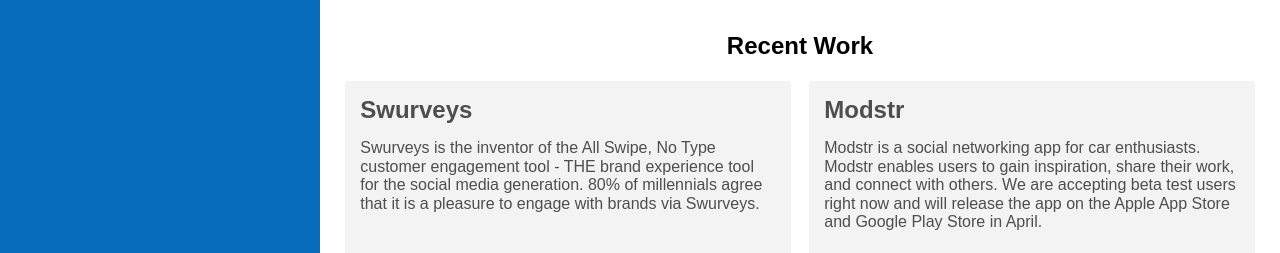
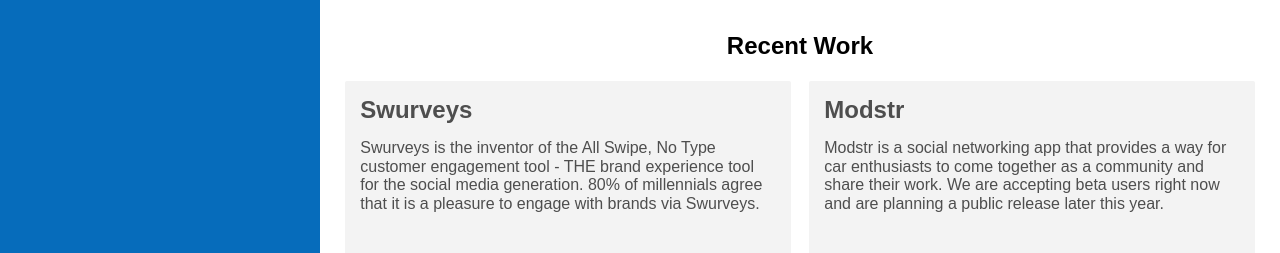
Before and after one commit to bpshonyak/bpshonyak.github.io, a plain HTML site: page index.html in a window 1280 px wide. Shown: the top 253 px of the page. Drawn offline with nearby package versions, Linux system fonts and the light colour scheme.

Commit message:
updated Modstr description

```diff
--- a/index.html
+++ b/index.html
@@ -64,10 +64,9 @@
                         <div class="project pure-u-1 pure-u-sm-1-2">
                             <h1 class="project-title">Modstr</h1>
                             <p class="project-description">
-                                Modstr is a social networking app for car enthusiasts. Modstr enables users to
-                                 gain inspiration, share their work, and connect with others. We are accepting
-                                  beta test users right now and will release the app on the Apple App Store and
-                                  Google Play Store in April.
+                                Modstr is a social networking app that provides a way for car enthusiasts
+                                to come together as a community and share their work. We are accepting
+                                beta users right now and are planning a public release later this year.
                             </p>
                             <div class="project-tags">
                                 <div class="tag">Cordova</div>
```
